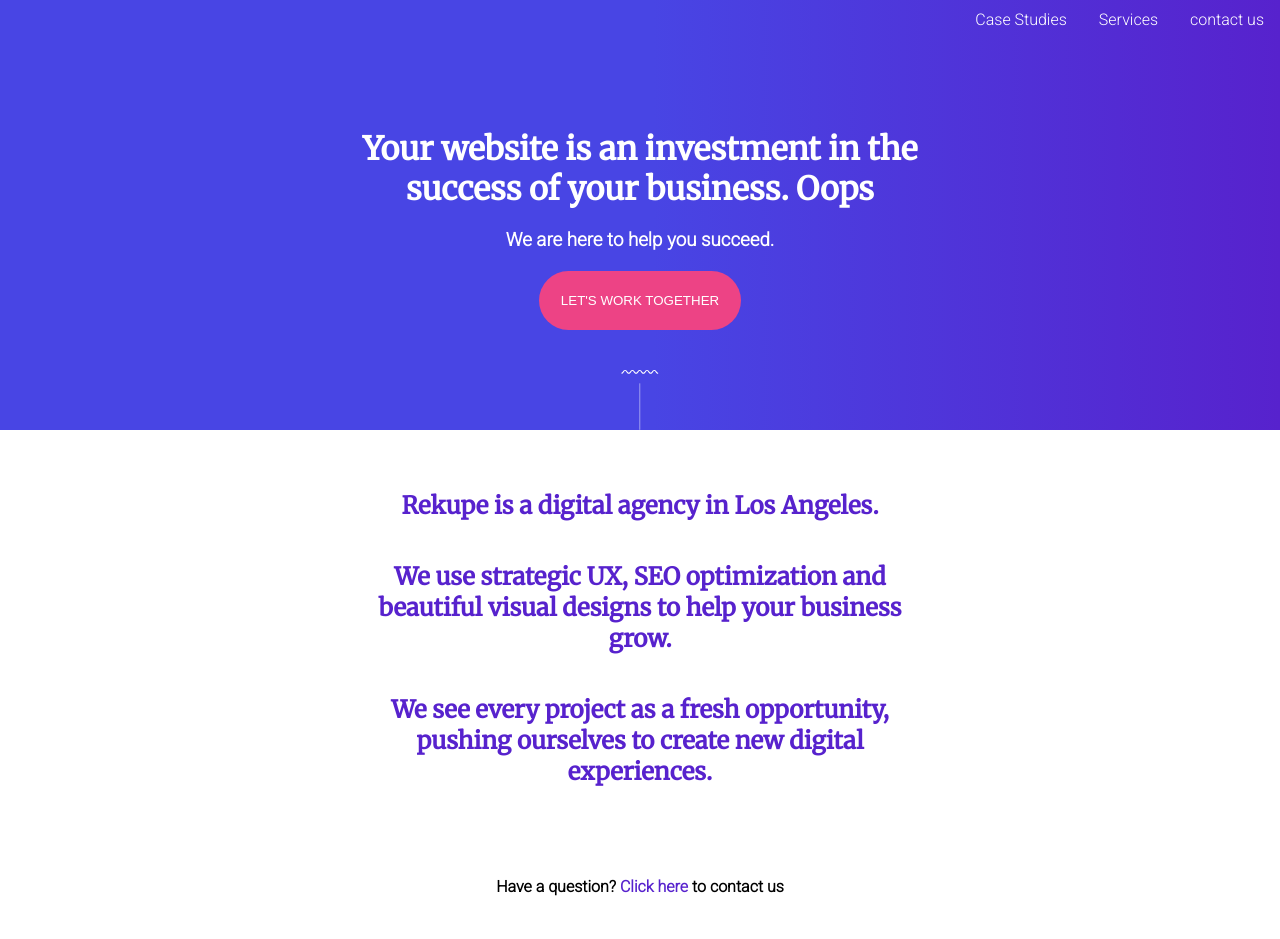
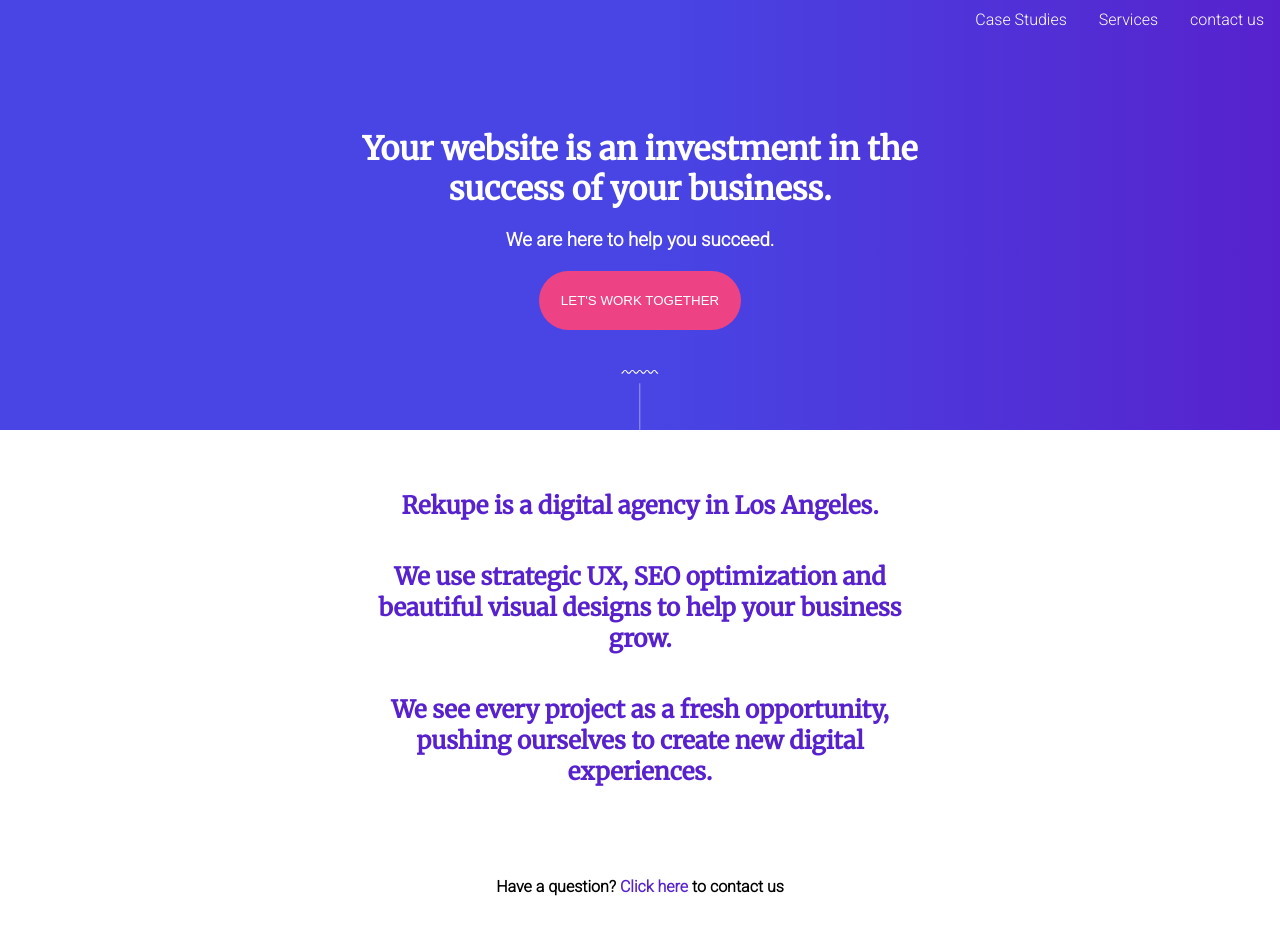
Before and after one commit to Max-van-Doorn/Concept-opdracht, a plain HTML site: page Index.html in a window 1280 px wide. Shown: the top 939 px of the page. Drawn offline with Linux system fonts and the light colour scheme; a web font is replaced by a local one.

Commit message:
Alles weggehaald super cool

```diff
--- a/Index.html
+++ b/Index.html
@@ -15,7 +15,7 @@
         </ul>
     </nav>
     <div class="header-title">
-        <h1>Your website is an investment in the success of your business. Oops</h1>
+        <h1>Your website is an investment in the success of your business.</h1>
         <h3 class="header-title-1">We are here to help you succeed.</h3>
         <a class="link-to-form" href="#form"><button class="header-title-2" type="submit">let's work together</button></a>
         <img class="image-1" src="Assets/assets/assets-for-concept/squiggle_line_stripe.svg" alt="squiggle-line">
--- a/Styles.css
+++ b/Styles.css
@@ -50,7 +50,6 @@ header{
     align-items: center;
     padding: 100px;
     text-align: center;
-    /*color: pink;*/
 }
 
 .header-title-1{
```
